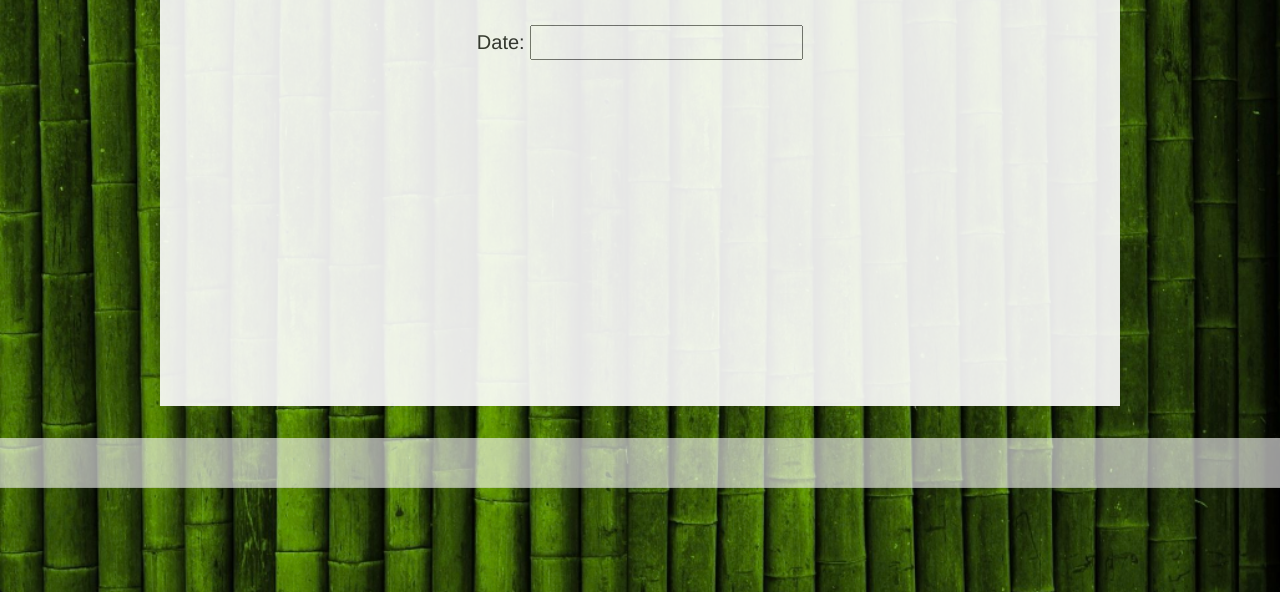
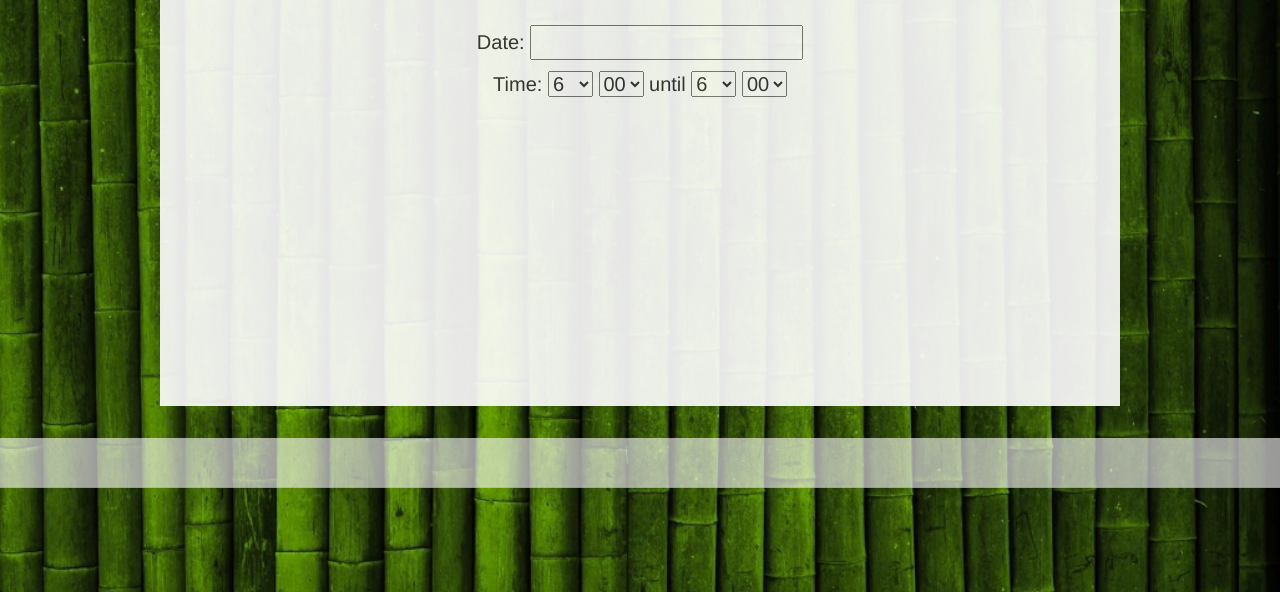
Before and after one commit to isisvanderplas/yoga, a website: page appointment.html in a window 1280 px wide. Shown: the part 208-800 px from the top of the page. Drawn offline with nearby package versions, Linux system fonts and the light colour scheme.

Commit message:
added time picker

```diff
--- a/appointment.html
+++ b/appointment.html
@@ -5,9 +5,14 @@
 	<link rel="stylesheet" href="css/bootstrap.css">
 	<link rel="stylesheet" href="css/index.css">
 	<link rel="stylesheet" href="//code.jquery.com/ui/1.12.1/themes/base/jquery-ui.css">
-	<link rel="stylesheet" href="/resources/demos/style.css">
-	<script src="https://code.jquery.com/jquery-1.12.4.js"></script>
-	<script src="https://code.jquery.com/ui/1.12.1/jquery-ui.js"></script>
+  <link rel="stylesheet" href="/resources/demos/style.css">
+
+	<link href="https://code.jquery.com/ui/1.10.4/themes/ui-lightness/jquery-ui.css" rel="stylesheet">
+	<script src="https://code.jquery.com/jquery-1.10.2.js"></script>
+	<script src="https://code.jquery.com/ui/1.10.4/jquery-ui.js"></script>
+
+  <script src="https://code.jquery.com/jquery-1.12.4.js"></script>
+  <script src="https://code.jquery.com/ui/1.12.1/jquery-ui.js"></script>
 	<script type="text/javascript" src="js/bootstrap.js"></script>
 	<script type="text/javascript" src="js/index.js"></script>
 
@@ -43,14 +48,72 @@
 		   </div>
 		</nav>
 
-	<div class="content">
-		<h1 id="title">
+	<div class="content" id="appointment">
+		<h1 id="title" style="text-align:center;">
 			Make an appointment for a yoga session!
 		</h1>
 		<p>
 			Date: <input type="text" id="datepicker">
 		</p>
+
+		<form action="#" class="time">
+				<label for="number">Time:</label>
+			    <select name="number" id="number">
+			      <option selected="selected">6</option>
+						<option>7</option>
+			      <option>8</option>
+			      <option>9</option>
+			      <option>10</option>
+			      <option>11</option>
+			      <option>12</option>
+			      <option>13</option>
+			      <option>14</option>
+			      <option>15</option>
+			      <option>16</option>
+			      <option>17</option>
+			      <option>18</option>
+			      <option>19</option>
+						<option>20</option>
+						<option>21</option>
+						<option>22</option>
+			    </select>
+				  <select name="number" id="number">
+					  <option selected="selected">00</option>
+					  <option>15</option>
+					  <option>30</option>
+					  <option>45</option>
+				  </select>
+				  <div id="dash">
+					  until
+				  </div>
+				  <select name="number" id="number">
+				  	<option selected="selected">6</option>
+				  	<option>7</option>
+					  <option>8</option>
+				  	<option>9</option>
+				  	<option>10</option>
+				  	<option>11</option>
+				  	<option>12</option>
+						<option>13</option>
+						<option>14</option>
+						<option>15</option>
+						<option>16</option>
+						<option>17</option>
+						<option>18</option>
+						<option>19</option>
+						<option>20</option>
+						<option>21</option>
+						<option>22</option>
+			   	</select>
+					<select name="number" id="number">
+					 	<option selected="selected">00</option>
+						<option>15</option>
+						<option>30</option>
+						<option>45</option>
+					</select>
+		</form>
 	</div>
+
 
 	<nav class="navbar navbar-default navbar-static-top">
 	  <div class="container">
--- a/css/index.css
+++ b/css/index.css
@@ -16,7 +16,11 @@ body{
   font-weight: bold;
 }
 
-.content {
+#title {
+  margin-bottom: 5%;
+}
+
+#appointment {
   margin-top: 5%;
   padding: 1%;
   display: block;
@@ -28,12 +32,18 @@ body{
   opacity: 0.90;
   font-size: 20px;
   text-align: center;
-  margin-left: auto;
-  margin-right: auto;
 }
 
-#title {
-  margin-bottom: 5%;
+#number {
+  display: inline-block;
+}
+
+#dash {
+  display: inline-block;
+}
+
+label {
+  font-weight: normal;
 }
 
 .footer{
```
Also changed, not shown: index.js (+4 -24 lines).
